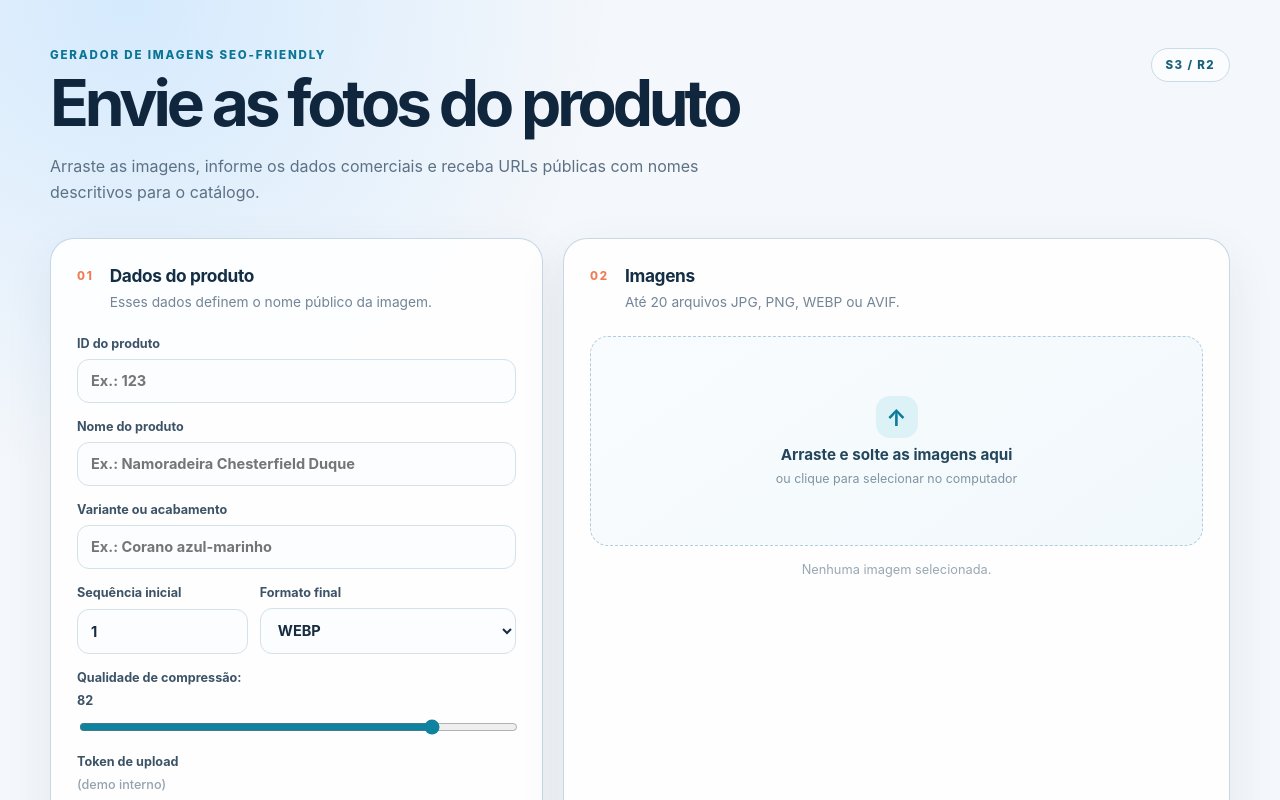
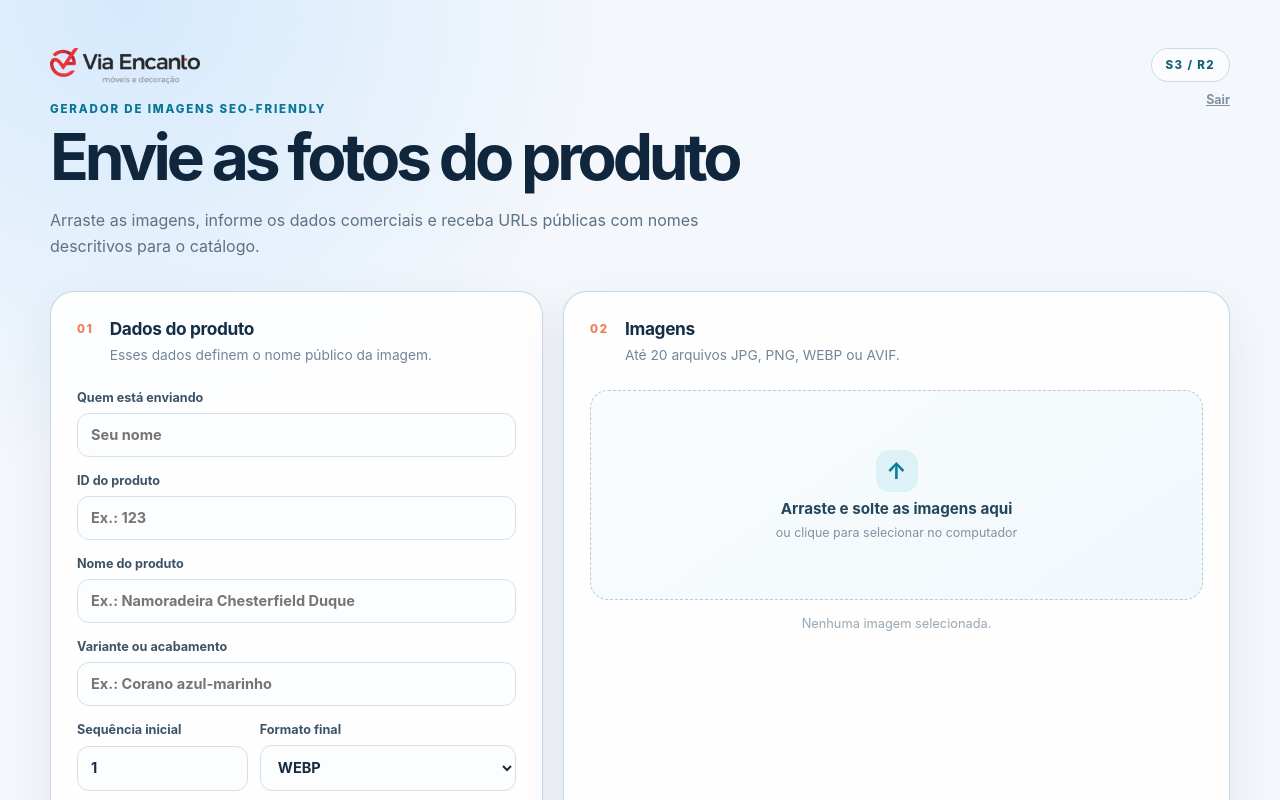
Before and after one commit to comercialviaencanto-code/gerador-links-seo-via-encanto, a Next.js app: page /upload in a window 1280 px wide. Shown: the top 800 px of the page. Built offline with nearby package versions, Linux system fonts and the light colour scheme.

Commit message:
Update page.tsx

```diff
--- a/app/upload/page.tsx
+++ b/app/upload/page.tsx
@@ -1,16 +1,60 @@
 "use client";
 
-import { ChangeEvent, DragEvent, KeyboardEvent, useEffect, useRef, useState } from "react";
+import {
+  ChangeEvent,
+  DragEvent,
+  KeyboardEvent,
+  useEffect,
+  useRef,
+  useState,
+} from "react";
+import { useRouter } from "next/navigation";
 import styles from "./upload.module.css";
+import { LOGO_DATA_URL } from "../../lib/logo";
 
-const ACCEPTED_TYPES = new Set(["image/jpeg", "image/png", "image/webp", "image/avif"]);
+const UPLOADER_NAME_STORAGE_KEY = "via-encanto-uploader-name";
+
+const ACCEPTED_TYPES = new Set([
+  "image/jpeg",
+  "image/png",
+  "image/webp",
+  "image/avif",
+]);
 const ACCEPTED_ATTRIBUTE = "image/jpeg,image/png,image/webp,image/avif";
 const MAX_FILES = 20;
 
-type SelectedFile = { id: string; file: File; previewUrl: string };
-type UploadResult = { key: string; originalName: string; sequence: number; filename: string; url: string; contentType: string; width: number; height: number; bytes: number; altText: string };
-type UploadError = { originalName: string; sequence: number; message: string };
-type UploadResponse = { success: boolean; count?: number; results?: UploadResult[]; errors?: UploadError[]; error?: string };
+type SelectedFile = {
+  id: string;
+  file: File;
+  previewUrl: string;
+};
+
+type UploadResult = {
+  key: string;
+  originalName: string;
+  sequence: number;
+  filename: string;
+  url: string;
+  contentType: string;
+  width: number;
+  height: number;
+  bytes: number;
+  altText: string;
+};
+
+type UploadError = {
+  originalName: string;
+  sequence: number;
+  message: string;
+};
+
+type UploadResponse = {
+  success: boolean;
+  count?: number;
+  results?: UploadResult[];
+  errors?: UploadError[];
+  error?: string;
+};
 
 function createFileId(file: File): string {
   return `${file.name}-${file.size}-${file.lastModified}-${crypto.randomUUID()}`;
@@ -27,27 +71,54 @@ function normalizeFiles(fileList: FileList | File[]): File[] {
 }
 
 export default function UploadImagesPage() {
+  const router = useRouter();
   const inputRef = useRef<HTMLInputElement>(null);
   const filesRef = useRef<SelectedFile[]>([]);
   const [files, setFiles] = useState<SelectedFile[]>([]);
+  const [uploaderName, setUploaderName] = useState("");
   const [productId, setProductId] = useState("");
   const [productName, setProductName] = useState("");
   const [variant, setVariant] = useState("");
   const [sequence, setSequence] = useState("1");
   const [outputFormat, setOutputFormat] = useState("webp");
   const [quality, setQuality] = useState("82");
-  const [uploadToken, setUploadToken] = useState("");
   const [isDragging, setIsDragging] = useState(false);
   const [isUploading, setIsUploading] = useState(false);
+  const [isLoggingOut, setIsLoggingOut] = useState(false);
   const [message, setMessage] = useState<string | null>(null);
   const [error, setError] = useState<string | null>(null);
   const [results, setResults] = useState<UploadResult[]>([]);
   const [uploadErrors, setUploadErrors] = useState<UploadError[]>([]);
 
-  useEffect(() => { filesRef.current = files; }, [files]);
   useEffect(() => {
-    return () => { filesRef.current.forEach((entry) => URL.revokeObjectURL(entry.previewUrl)); };
+    filesRef.current = files;
+  }, [files]);
+
+  useEffect(() => {
+    return () => {
+      filesRef.current.forEach((entry) => URL.revokeObjectURL(entry.previewUrl));
+    };
   }, []);
+
+  useEffect(() => {
+    const storedName = window.localStorage.getItem(UPLOADER_NAME_STORAGE_KEY);
+    if (storedName) setUploaderName(storedName);
+  }, []);
+
+  function handleUploaderNameChange(value: string) {
+    setUploaderName(value);
+    window.localStorage.setItem(UPLOADER_NAME_STORAGE_KEY, value);
+  }
+
+  async function handleLogout() {
+    setIsLoggingOut(true);
+    try {
+      await fetch("/api/auth/logout", { method: "POST" });
+    } finally {
+      router.replace("/login");
+      router.refresh();
+    }
+  }
 
   function addFiles(fileList: FileList | File[]) {
     const acceptedFiles = normalizeFiles(fileList);
@@ -55,11 +126,19 @@ export default function UploadImagesPage() {
     const availableSlots = Math.max(0, MAX_FILES - files.length);
     const filesToAdd = acceptedFiles.slice(0, availableSlots);
 
-    if (rejectedCount > 0) setError("Alguns arquivos foram ignorados. Use JPG, PNG, WEBP ou AVIF.");
-    else if (acceptedFiles.length > availableSlots) setError(`É possível selecionar no máximo ${MAX_FILES} imagens.`);
-    else setError(null);
+    if (rejectedCount > 0) {
+      setError("Alguns arquivos foram ignorados. Use JPG, PNG, WEBP ou AVIF.");
+    } else if (acceptedFiles.length > availableSlots) {
+      setError(`É possível selecionar no máximo ${MAX_FILES} imagens.`);
+    } else {
+      setError(null);
+    }
 
-    const entries = filesToAdd.map((file) => ({ id: createFileId(file), file, previewUrl: URL.createObjectURL(file) }));
+    const entries = filesToAdd.map((file) => ({
+      id: createFileId(file),
+      file,
+      previewUrl: URL.createObjectURL(file),
+    }));
     setFiles((current) => [...current, ...entries]);
   }
 
@@ -71,11 +150,16 @@ export default function UploadImagesPage() {
   function handleDrop(event: DragEvent<HTMLDivElement>) {
     event.preventDefault();
     setIsDragging(false);
-    if (event.dataTransfer.files.length > 0) addFiles(event.dataTransfer.files);
+    if (event.dataTransfer.files.length > 0) {
+      addFiles(event.dataTransfer.files);
+    }
   }
 
   function handleDropzoneKeyDown(event: KeyboardEvent<HTMLDivElement>) {
-    if (event.key === "Enter" || event.key === " ") { event.preventDefault(); inputRef.current?.click(); }
+    if (event.key === "Enter" || event.key === " ") {
+      event.preventDefault();
+      inputRef.current?.click();
+    }
   }
 
   function removeFile(id: string) {
@@ -88,20 +172,34 @@ export default function UploadImagesPage() {
 
   function clearFiles() {
     files.forEach((entry) => URL.revokeObjectURL(entry.previewUrl));
-    setFiles([]); setResults([]); setUploadErrors([]); setMessage(null); setError(null);
+    setFiles([]);
+    setResults([]);
+    setUploadErrors([]);
+    setMessage(null);
+    setError(null);
   }
 
   async function handleSubmit(event: React.FormEvent<HTMLFormElement>) {
     event.preventDefault();
-    setMessage(null); setError(null); setResults([]); setUploadErrors([]);
+    setMessage(null);
+    setError(null);
+    setResults([]);
+    setUploadErrors([]);
 
-    if (!productId.trim() || !productName.trim()) { setError("Informe o ID e o nome do produto antes de enviar."); return; }
-    if (files.length === 0) { setError("Selecione pelo menos uma imagem."); return; }
+    if (!productId.trim() || !productName.trim()) {
+      setError("Informe o ID e o nome do produto antes de enviar.");
+      return;
+    }
+    if (files.length === 0) {
+      setError("Selecione pelo menos uma imagem.");
+      return;
+    }
 
     const formData = new FormData();
     formData.set("productId", productId.trim());
     formData.set("productName", productName.trim());
     if (variant.trim()) formData.set("variant", variant.trim());
+    if (uploaderName.trim()) formData.set("uploadedBy", uploaderName.trim());
     formData.set("sequence", sequence || "1");
     formData.set("outputFormat", outputFormat);
     formData.set("quality", quality || "82");
@@ -109,24 +207,39 @@ export default function UploadImagesPage() {
 
     try {
       setIsUploading(true);
-      const headers: HeadersInit = {};
-      if (uploadToken.trim()) headers.Authorization = `Bearer ${uploadToken.trim()}`;
 
-      const response = await fetch("/api/images", { method: "POST", headers, body: formData });
+      const response = await fetch("/api/images", {
+        method: "POST",
+        body: formData,
+      });
       const payload = (await response.json()) as UploadResponse;
+
+      if (response.status === 401) {
+        router.replace("/login?next=/upload");
+        router.refresh();
+        return;
+      }
 
       setResults(payload.results ?? []);
       setUploadErrors(payload.errors ?? []);
 
-      if (!response.ok && response.status !== 207) throw new Error(payload.error ?? "Não foi possível concluir o upload.");
+      if (!response.ok && response.status !== 207) {
+        throw new Error(payload.error ?? "Não foi possível concluir o upload.");
+      }
 
       if ((payload.errors ?? []).length > 0) {
-        setMessage(`${payload.results?.length ?? 0} imagem(ns) enviada(s); confira as falhas abaixo.`);
+        setMessage(
+          `${payload.results?.length ?? 0} imagem(ns) enviada(s); confira as falhas abaixo.`,
+        );
       } else {
         setMessage(`${payload.count ?? 0} imagem(ns) enviada(s) com sucesso.`);
       }
     } catch (requestError) {
-      setError(requestError instanceof Error ? requestError.message : "Falha de comunicação com a API.");
+      setError(
+        requestError instanceof Error
+          ? requestError.message
+          : "Falha de comunicação com a API.",
+      );
     } finally {
       setIsUploading(false);
     }
@@ -146,11 +259,38 @@ export default function UploadImagesPage() {
       <section className={styles.shell}>
         <header className={styles.header}>
           <div>
+            <img
+              src={LOGO_DATA_URL}
+              alt="Via Encanto"
+              style={{ width: 150, marginBottom: 18, display: "block" }}
+            />
             <p className={styles.eyebrow}>Gerador de imagens SEO-friendly</p>
             <h1>Envie as fotos do produto</h1>
-            <p className={styles.subtitle}>Arraste as imagens, informe os dados comerciais e receba URLs públicas com nomes descritivos para o catálogo.</p>
+            <p className={styles.subtitle}>
+              Arraste as imagens, informe os dados comerciais e receba URLs públicas
+              com nomes descritivos para o catálogo.
+            </p>
           </div>
-          <div className={styles.badge}>S3 / R2</div>
+          <div style={{ display: "grid", justifyItems: "end", gap: 10 }}>
+            <div className={styles.badge}>S3 / R2</div>
+            <button
+              type="button"
+              onClick={handleLogout}
+              disabled={isLoggingOut}
+              style={{
+                border: 0,
+                background: "transparent",
+                color: "#8192a0",
+                fontSize: "0.78rem",
+                fontWeight: 700,
+                cursor: isLoggingOut ? "not-allowed" : "pointer",
+                textDecoration: "underline",
+                padding: 0,
+              }}
+            >
+              {isLoggingOut ? "Saindo…" : "Sair"}
+            </button>
+          </div>
         </header>
 
         <form onSubmit={handleSubmit} className={styles.form}>
@@ -158,24 +298,63 @@ export default function UploadImagesPage() {
             <section className={styles.panel} aria-labelledby="product-data-title">
               <div className={styles.panelHeading}>
                 <p className={styles.step}>01</p>
-                <div><h2 id="product-data-title">Dados do produto</h2><p>Esses dados definem o nome público da imagem.</p></div>
+                <div>
+                  <h2 id="product-data-title">Dados do produto</h2>
+                  <p>Esses dados definem o nome público da imagem.</p>
+                </div>
               </div>
+
               <div className={styles.fields}>
-                <label>ID do produto
-                  <input value={productId} onChange={(event) => setProductId(event.target.value)} placeholder="Ex.: 123" required />
+                <label>
+                  Quem está enviando
+                  <input
+                    value={uploaderName}
+                    onChange={(event) => handleUploaderNameChange(event.target.value)}
+                    placeholder="Seu nome"
+                  />
                 </label>
-                <label>Nome do produto
-                  <input value={productName} onChange={(event) => setProductName(event.target.value)} placeholder="Ex.: Namoradeira Chesterfield Duque" required />
+                <label>
+                  ID do produto
+                  <input
+                    value={productId}
+                    onChange={(event) => setProductId(event.target.value)}
+                    placeholder="Ex.: 123"
+                    required
+                  />
                 </label>
-                <label>Variante ou acabamento
-                  <input value={variant} onChange={(event) => setVariant(event.target.value)} placeholder="Ex.: Corano azul-marinho" />
+                <label>
+                  Nome do produto
+                  <input
+                    value={productName}
+                    onChange={(event) => setProductName(event.target.value)}
+                    placeholder="Ex.: Namoradeira Chesterfield Duque"
+                    required
+                  />
+                </label>
+                <label>
+                  Variante ou acabamento
+                  <input
+                    value={variant}
+                    onChange={(event) => setVariant(event.target.value)}
+                    placeholder="Ex.: Corano azul-marinho"
+                  />
                 </label>
                 <div className={styles.twoColumns}>
-                  <label>Sequência inicial
-                    <input type="number" min="1" value={sequence} onChange={(event) => setSequence(event.target.value)} />
+                  <label>
+                    Sequência inicial
+                    <input
+                      type="number"
+                      min="1"
+                      value={sequence}
+                      onChange={(event) => setSequence(event.target.value)}
+                    />
                   </label>
-                  <label>Formato final
-                    <select value={outputFormat} onChange={(event) => setOutputFormat(event.target.value)}>
+                  <label>
+                    Formato final
+                    <select
+                      value={outputFormat}
+                      onChange={(event) => setOutputFormat(event.target.value)}
+                    >
                       <option value="webp">WEBP</option>
                       <option value="jpeg">JPEG</option>
                       <option value="png">PNG</option>
@@ -183,26 +362,38 @@ export default function UploadImagesPage() {
                     </select>
                   </label>
                 </div>
-                <label>Qualidade de compressão: <strong>{quality}</strong>
-                  <input type="range" min="1" max="100" value={quality} onChange={(event) => setQuality(event.target.value)} />
+                <label>
+                  Qualidade de compressão: <strong>{quality}</strong>
+                  <input
+                    type="range"
+                    min="1"
+                    max="100"
+                    value={quality}
+                    onChange={(event) => setQuality(event.target.value)}
+                  />
                 </label>
-                <label>Token de upload <span className={styles.optional}>(demo interno)</span>
-                  <input type="password" value={uploadToken} onChange={(event) => setUploadToken(event.target.value)} placeholder="Authorization: Bearer ..." autoComplete="off" />
-                </label>
-                <p className={styles.securityNote}>Em produção, prefira autenticação da sessão do usuário. Não exponha um token permanente em uma página pública.</p>
               </div>
             </section>
 
             <section className={styles.panel} aria-labelledby="images-title">
               <div className={styles.panelHeading}>
                 <p className={styles.step}>02</p>
-                <div><h2 id="images-title">Imagens</h2><p>Até {MAX_FILES} arquivos JPG, PNG, WEBP ou AVIF.</p></div>
+                <div>
+                  <h2 id="images-title">Imagens</h2>
+                  <p>Até {MAX_FILES} arquivos JPG, PNG, WEBP ou AVIF.</p>
+                </div>
               </div>
+
               <div
                 className={`${styles.dropzone} ${isDragging ? styles.dropzoneActive : ""}`}
-                onDragEnter={(event) => { event.preventDefault(); setIsDragging(true); }}
+                onDragEnter={(event) => {
+                  event.preventDefault();
+                  setIsDragging(true);
+                }}
                 onDragOver={(event) => event.preventDefault()}
-                onDragLeave={(event) => { if (event.currentTarget === event.target) setIsDragging(false); }}
+                onDragLeave={(event) => {
+                  if (event.currentTarget === event.target) setIsDragging(false);
+                }}
                 onDrop={handleDrop}
                 onClick={() => inputRef.current?.click()}
                 onKeyDown={handleDropzoneKeyDown}
@@ -210,11 +401,19 @@ export default function UploadImagesPage() {
                 tabIndex={0}
                 aria-label="Área para arrastar imagens ou abrir o seletor de arquivos"
               >
-                <input ref={inputRef} className={styles.hiddenInput} type="file" accept={ACCEPTED_ATTRIBUTE} multiple onChange={handleInputChange} />
+                <input
+                  ref={inputRef}
+                  className={styles.hiddenInput}
+                  type="file"
+                  accept={ACCEPTED_ATTRIBUTE}
+                  multiple
+                  onChange={handleInputChange}
+                />
                 <div className={styles.uploadIcon} aria-hidden="true">↑</div>
                 <strong>Arraste e solte as imagens aqui</strong>
                 <span>ou clique para selecionar no computador</span>
               </div>
+
               {files.length > 0 ? (
                 <div className={styles.fileList}>
                   {files.map((entry, index) => (
@@ -225,7 +424,17 @@ export default function UploadImagesPage() {
                         <span title={entry.file.name}>{entry.file.name}</span>
                         <small>{formatBytes(entry.file.size)}</small>
                       </div>
-                      <button type="button" className={styles.removeButton} onClick={(event) => { event.stopPropagation(); removeFile(entry.id); }} aria-label={`Remover ${entry.file.name}`}>×</button>
+                      <button
+                        type="button"
+                        className={styles.removeButton}
+                        onClick={(event) => {
+                          event.stopPropagation();
+                          removeFile(entry.id);
+                        }}
+                        aria-label={`Remover ${entry.file.name}`}
+                      >
+                        ×
+                      </button>
                     </article>
                   ))}
                 </div>
@@ -236,12 +445,23 @@ export default function UploadImagesPage() {
           </div>
 
           {(error || message) && (
-            <div className={error ? styles.alertError : styles.alertSuccess} role="status">{error ?? message}</div>
+            <div className={error ? styles.alertError : styles.alertSuccess} role="status">
+              {error ?? message}
+            </div>
           )}
 
           <div className={styles.actions}>
-            <button type="button" className={styles.secondaryButton} onClick={clearFiles} disabled={isUploading || files.length === 0}>Limpar seleção</button>
-            <button type="submit" className={styles.primaryButton} disabled={isUploading}>{isUploading ? "Enviando imagens…" : "Gerar links públicos"}</button>
+            <button
+              type="button"
+              className={styles.secondaryButton}
+              onClick={clearFiles}
+              disabled={isUploading || files.length === 0}
+            >
+              Limpar seleção
+            </button>
+            <button type="submit" className={styles.primaryButton} disabled={isUploading}>
+              {isUploading ? "Enviando imagens…" : "Gerar links públicos"}
+            </button>
           </div>
         </form>
 
@@ -249,8 +469,12 @@ export default function UploadImagesPage() {
           <section className={styles.results} aria-labelledby="results-title">
             <div className={styles.panelHeading}>
               <p className={styles.step}>03</p>
-              <div><h2 id="results-title">Resultado do processamento</h2><p>Confira e copie as URLs geradas.</p></div>
+              <div>
+                <h2 id="results-title">Resultado do processamento</h2>
+                <p>Confira e copie as URLs geradas.</p>
+              </div>
             </div>
+
             <div className={styles.resultList}>
               {results.map((result) => (
                 <article className={styles.resultCard} key={result.key}>
@@ -259,8 +483,12 @@ export default function UploadImagesPage() {
                     <span>{result.width} × {result.height} px · {formatBytes(result.bytes)}</span>
                   </div>
                   <div className={styles.urlRow}>
-                    <a href={result.url} target="_blank" rel="noreferrer">{result.url}</a>
-                    <button type="button" onClick={() => copyUrl(result.url)}>Copiar</button>
+                    <a href={result.url} target="_blank" rel="noreferrer">
+                      {result.url}
+                    </a>
+                    <button type="button" onClick={() => copyUrl(result.url)}>
+                      Copiar
+                    </button>
                   </div>
                 </article>
               ))}
```
